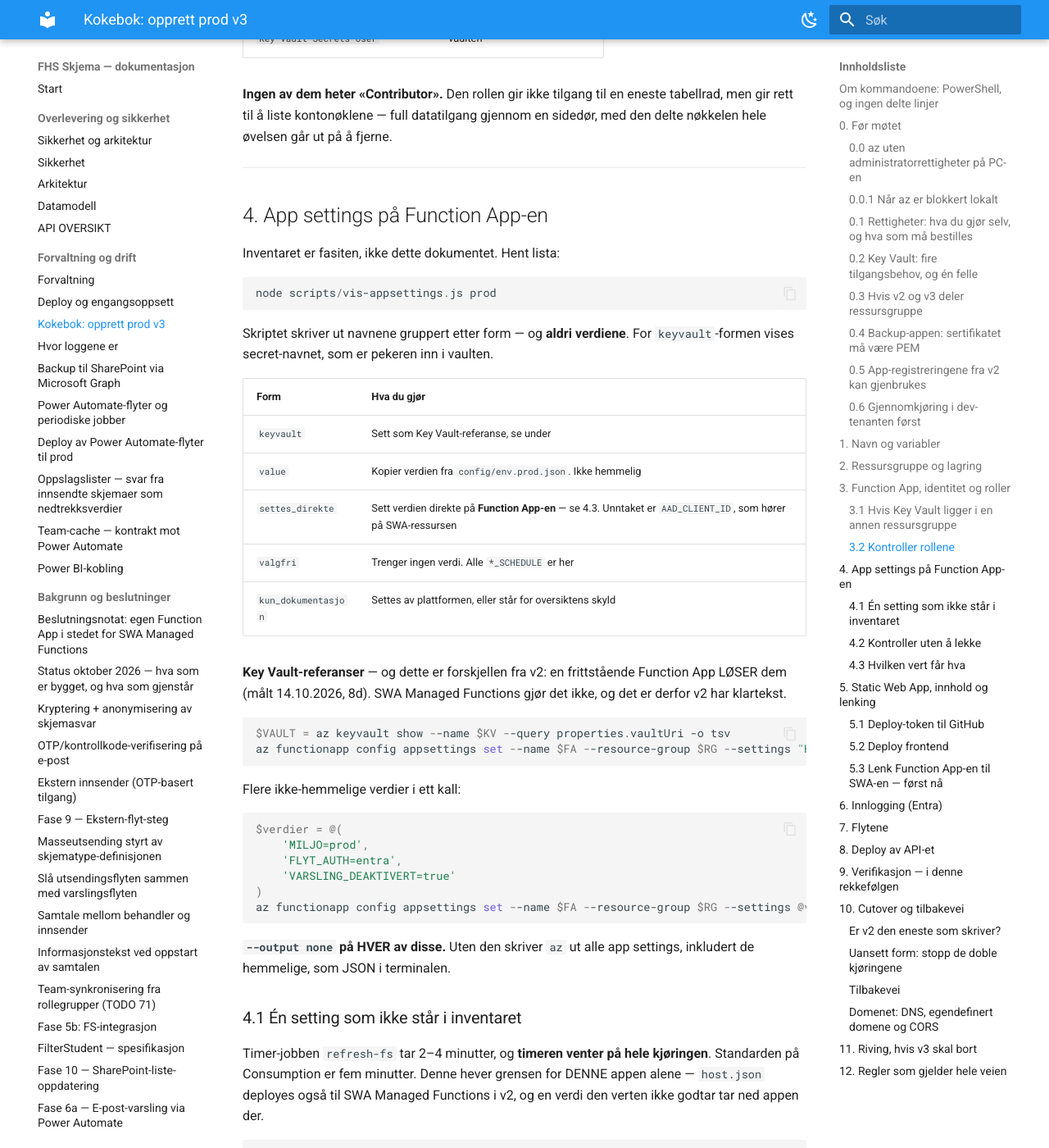
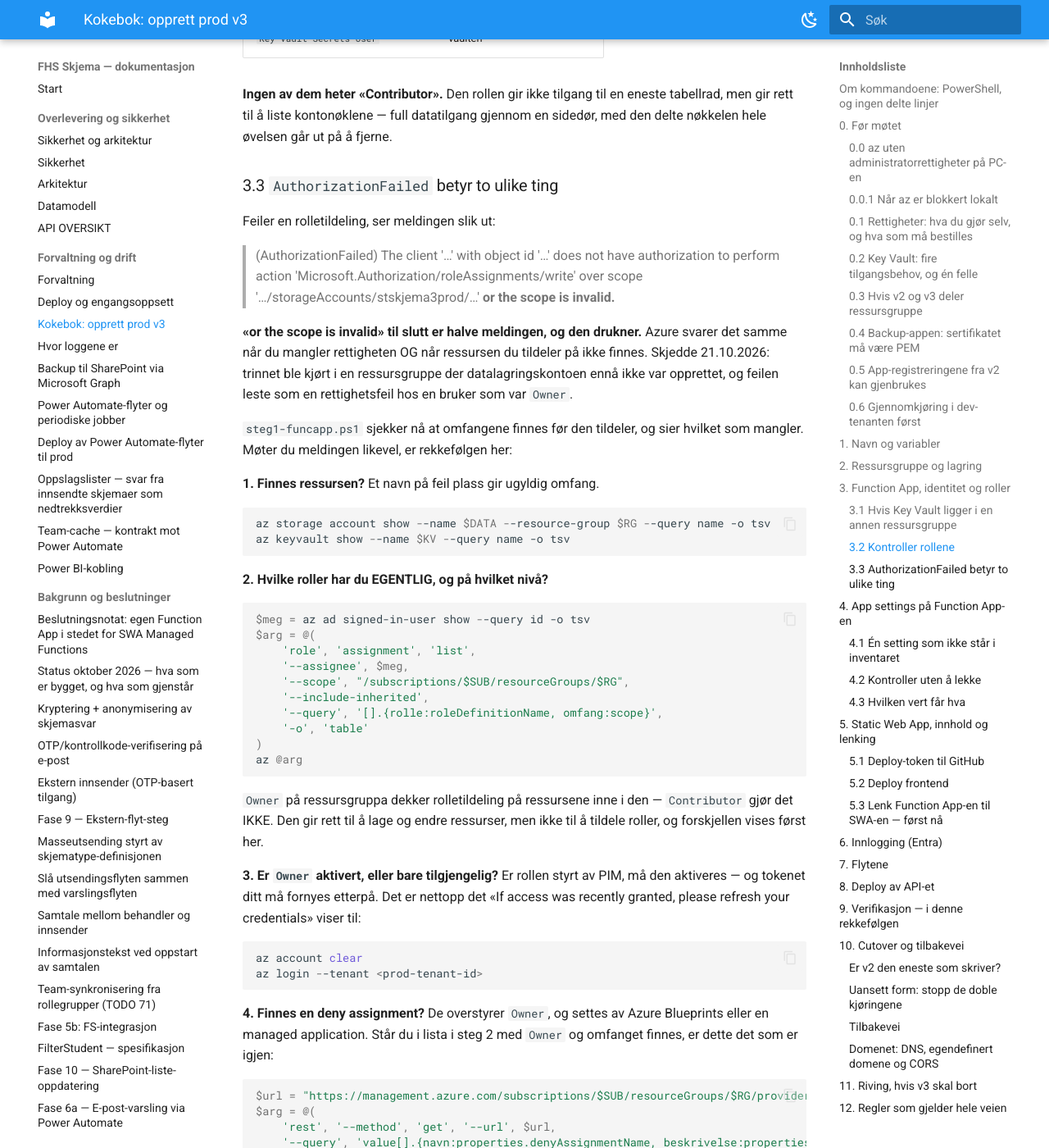
Before and after one commit to jachrist/skjema-swa, an MkDocs documentation site: the page built from docs/KOKEBOK-PROD-V3.md, in a window 1280 px wide and 1400 px high, scrolled down 15927 px. Shown: the whole window at 82% size. Built offline with MkDocs 1.6.1 and Material for MkDocs 9.7.7, drawn with Linux system fonts in a browser that asks for light colours; some of the changed text lies outside the part shown.

Commit message:
AuthorizationFailed betyr to ting, og skriptet skal si hvilken
Gjennomkjøring i prod-tenanten 21.10.2026 stoppet på rolletildelingen i
trinn 3 med

  (AuthorizationFailed) ... does not have authorization to perform action
  'Microsoft.Authorization/roleAssignments/write' over scope
  '.../storageAccounts/stskjema3prod/...' or the scope is invalid.

«or the scope is invalid» til slutt er halve meldingen, og den drukner. Azure
svarer det samme når rettigheten mangler OG når ressursen man tildeler på ikke
finnes — og brukeren var Owner på ressursgruppa.

Skriptet oppretter `$Lagring` (runtime-kontoen) i trinn 1, men ikke
`$DataLagring` og ikke vaulten: de kommer fra kapittel 2 og 3.1. Kjøres bare
`-Trinn funcapp` i en ressursgruppe der de ikke står, treffer man denne
meldingen og feilsøker rettigheter som er i orden.

`steg1-funcapp.ps1` sjekker nå at begge omfangene finnes FØR den tildeler, med
`Finnes-Az` — en prøve som ikke kaster — og stopper med navnet på det som
mangler og hvilket kapittel som oppretter det. Tørrkjøring påstår ingenting.

Nytt punkt 3.3 i kokeboka med rekkefølgen for feilsøking når meldingen kommer
likevel: finnes ressursen, hvilke roller har du egentlig (`Owner` dekker
rolletildeling, `Contributor` gjør det IKKE), er `Owner` aktivert i PIM og
tokenet fornyet etterpå, og til sist deny assignments — som overstyrer Owner
og ikke er ens egne å fjerne.

Og to av dokumentets egne regler brøt jeg selv i første utkast: en kodeblokk
uten språk, og to kommandoer delt over linjer med backtick. `kokebok.test.js`
tok begge. Feilmeldingen står nå som et sitat, og kommandoene som
argumentlister i parentes — formen dokumentet selv foreskriver.

Co-Authored-By: Claude Opus 5 <noreply@anthropic.com>
Claude-Session: https://claude.ai/code/session_016ebSuKji2st85HZS2wAHNH

````diff
--- a/docs/KOKEBOK-PROD-V3.md
+++ b/docs/KOKEBOK-PROD-V3.md
@@ -681,6 +681,76 @@ leser begge og krever likt svar:
 eneste tabellrad, men gir rett til å liste kontonøklene — full datatilgang
 gjennom en sidedør, med den delte nøkkelen hele øvelsen går ut på å fjerne.
 
+### 3.3 `AuthorizationFailed` betyr to ulike ting
+
+Feiler en rolletildeling, ser meldingen slik ut:
+
+> (AuthorizationFailed) The client '…' with object id '…' does not have
+> authorization to perform action
+> 'Microsoft.Authorization/roleAssignments/write' over scope
+> '…/storageAccounts/stskjema3prod/…' **or the scope is invalid.**
+
+**«or the scope is invalid» til slutt er halve meldingen, og den drukner.**
+Azure svarer det samme når du mangler rettigheten OG når ressursen du tildeler
+på ikke finnes. Skjedde 21.10.2026: trinnet ble kjørt i en ressursgruppe der
+datalagringskontoen ennå ikke var opprettet, og feilen leste som en
+rettighetsfeil hos en bruker som var `Owner`.
+
+`steg1-funcapp.ps1` sjekker nå at omfangene finnes før den tildeler, og sier
+hvilket som mangler. Møter du meldingen likevel, er rekkefølgen her:
+
+**1. Finnes ressursen?** Et navn på feil plass gir ugyldig omfang.
+
+```powershell
+az storage account show --name $DATA --resource-group $RG --query name -o tsv
+az keyvault show --name $KV --query name -o tsv
+```
+
+**2. Hvilke roller har du EGENTLIG, og på hvilket nivå?**
+
+```powershell
+$meg = az ad signed-in-user show --query id -o tsv
+$arg = @(
+    'role', 'assignment', 'list',
+    '--assignee', $meg,
+    '--scope', "/subscriptions/$SUB/resourceGroups/$RG",
+    '--include-inherited',
+    '--query', '[].{rolle:roleDefinitionName, omfang:scope}',
+    '-o', 'table'
+)
+az @arg
+```
+
+`Owner` på ressursgruppa dekker rolletildeling på ressursene inne i den —
+`Contributor` gjør det IKKE. Den gir rett til å lage og endre ressurser, men
+ikke til å tildele roller, og forskjellen vises først her.
+
+**3. Er `Owner` aktivert, eller bare tilgjengelig?** Er rollen styrt av PIM, må
+den aktiveres — og tokenet ditt må fornyes etterpå. Det er nettopp det
+«If access was recently granted, please refresh your credentials» viser til:
+
+```powershell
+az account clear
+az login --tenant <prod-tenant-id>
+```
+
+**4. Finnes en deny assignment?** De overstyrer `Owner`, og settes av Azure
+Blueprints eller en managed application. Står du i lista i steg 2 med `Owner`
+og omfanget finnes, er dette det som er igjen:
+
+```powershell
+$url = "https://management.azure.com/subscriptions/$SUB/resourceGroups/$RG/providers/Microsoft.Authorization/denyAssignments?api-version=2022-04-01"
+$arg = @(
+    'rest', '--method', 'get', '--url', $url,
+    '--query', 'value[].{navn:properties.denyAssignmentName, beskrivelse:properties.description}',
+    '-o', 'table'
+)
+az @arg
+```
+
+Finner du en, er den ikke din å fjerne — da er dette en bestilling, og 0.1
+sier til hvem.
+
 ---
 
 ## 4. App settings på Function App-en
````
Also changed, not shown: 1 other file.
